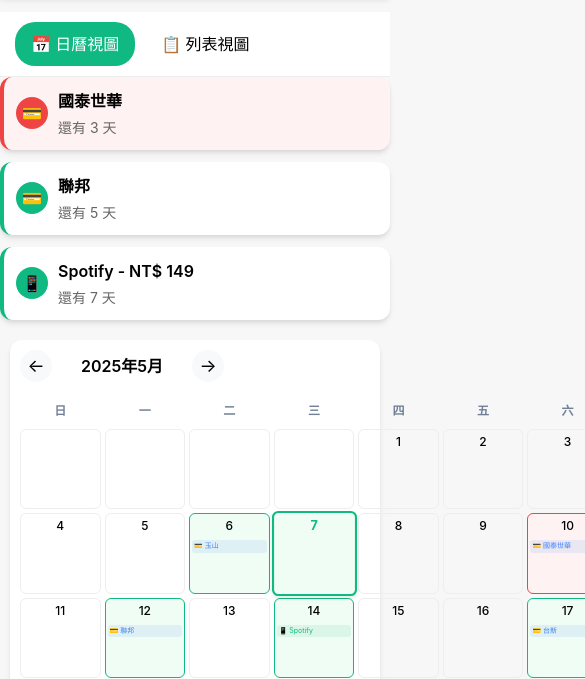
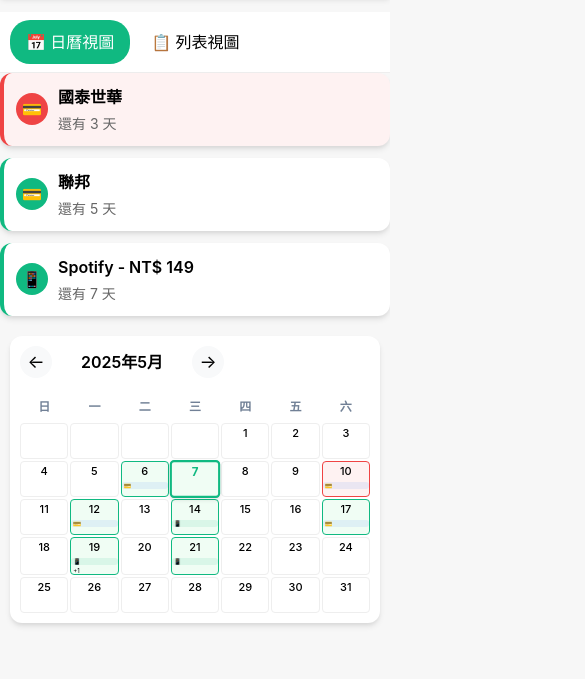
Before and after one commit to Goosebara/finance, a plain HTML site: page index.html in a window 390 px wide. Shown: the part 121-800 px from the top of the page, 585 px wide, since content can reach past the window. Drawn offline with nearby package versions, Linux system fonts and the light colour scheme.

Commit message:
Update index.html

```diff
--- a/index.html
+++ b/index.html
@@ -605,6 +605,81 @@ body {
     font-size: 16px;
   }
 }
+@media (max-width: 768px) {
+  .calendar-grid {
+    gap: 2px;  /* 減少日曆格子間的間距 */
+  }
+
+  .calendar-day {
+    padding: 0;
+    border-radius: 4px;
+    min-height: 36px; /* 確保在小螢幕上有最小高度 */
+    height: auto;
+    aspect-ratio: auto; /* 移除固定的寬高比 */
+    display: flex;
+    flex-direction: column;
+    justify-content: flex-start;
+  }
+
+  .day-number {
+    font-size: 11px;
+    padding: 1px 0;
+  }
+
+  .day-event {
+    font-size: 6px;
+    padding: 0px 2px;
+    margin: 0;
+    line-height: 1.2;
+    white-space: nowrap;
+    overflow: hidden;
+    text-overflow: ellipsis;
+    max-width: 100%;
+  }
+
+  /* 確保日曆網格保持為網格 */
+  .calendar-grid {
+    display: grid;
+    grid-template-columns: repeat(7, 1fr);
+    width: 100%;
+  }
+
+  /* 確保標籤不會溢出 */
+  .finance-tabs {
+    padding: 8px 10px;
+    gap: 5px;
+  }
+
+  /* 改進觸摸交互 */
+  .calendar-day, .finance-tab, .reminder-item, .event-item {
+    cursor: pointer;
+    -webkit-tap-highlight-color: rgba(0,0,0,0);
+  }
+
+  .calendar-day:active, .finance-tab:active, .reminder-item:active, .event-item:active {
+    transform: scale(0.98);
+    transition: transform 0.1s;
+  }
+}
+
+/* 為非常小的設備添加更小的斷點 */
+@media (max-width: 380px) {
+  .calendar-grid {
+    gap: 1px;
+  }
+
+  .day-number {
+    font-size: 10px;
+  }
+
+  .day-event {
+    font-size: 5px;
+  }
+
+  .banner h1 {
+    font-size: 1.1rem;
+  }
+}
 </style>
 </head>
 <body>
@@ -899,6 +974,9 @@ function renderCalendar() {
   const daysInMonth = getDaysInMonth(currentCalendarDate);
   const firstDay = getFirstDayOfMonth(currentCalendarDate);
 
+  // 檢查是否為行動裝置
+  const isMobile = window.innerWidth <= 768;
+
   // 更新月份顯示
   document.getElementById('currentMonth').textContent = formatMonth(currentCalendarDate);
 
@@ -936,14 +1014,14 @@ function renderCalendar() {
     gridContent += `
       <div class="${dayClasses}" onclick="showDateDetail(${year}, ${month}, ${day})">
         <div class="day-number">${day}</div>
-        ${events.slice(0, 2).map(event => `
+        ${events.slice(0, isMobile ? 1 : 2).map(event => `
           <div class="day-event ${event.type}">
             ${event.type === 'credit-card' ? '💳' :
               event.type === 'subscription' ? '📱' : '📅'}
-            ${event.name}
+            ${isMobile ? '' : event.name}
           </div>
         `).join('')}
-        ${events.length > 2 ? `<div class="day-event">+${events.length - 2} 更多</div>` : ''}
+        ${events.length > (isMobile ? 1 : 2) ? `<div class="day-event">+${events.length - (isMobile ? 1 : 2)}</div>` : ''}
       </div>
     `;
   }
@@ -1139,9 +1217,58 @@ function addTouchSupport() {
   });
 }
 
+// 增強行動裝置響應性
+function enhanceMobileResponsiveness() {
+  // 根據螢幕大小調整日曆
+  function adjustForScreenSize() {
+    const isMobile = window.innerWidth <= 768;
+    const isVerySmall = window.innerWidth <= 380;
+
+    // 調整日期事件顯示
+    document.querySelectorAll('.day-event').forEach(event => {
+      if (isMobile) {
+        event.classList.add('mobile-view');
+      } else {
+        event.classList.remove('mobile-view');
+      }
+    });
+
+    // 調整日曆日期大小
+    document.querySelectorAll('.calendar-day').forEach(day => {
+      if (isVerySmall) {
+        day.classList.add('very-small-screen');
+      } else {
+        day.classList.remove('very-small-screen');
+      }
+    });
+  }
+
+  // 在調整大小和加載時調用
+  window.addEventListener('resize', adjustForScreenSize);
+  adjustForScreenSize();
+
+  // 為觸控裝置動態添加特定樣式
+  if ('ontouchstart' in window) {
+    const style = document.createElement('style');
+    style.textContent = `
+      .calendar-day, .finance-tab, .reminder-item {
+        -webkit-tap-highlight-color: rgba(0,0,0,0);
+      }
+      .calendar-day:active, .finance-tab:active, .reminder-item:active {
+        background-color: rgba(16, 185, 129, 0.1);
+      }
+    `;
+    document.head.appendChild(style);
+  }
+}
+
 // 頁面載入時初始化
 document.addEventListener('DOMContentLoaded', function() {
   renderCalendar();
+  enhanceMobileResponsiveness();
+
+  // 添加視窗大小改變時重新渲染日曆
+  window.addEventListener('resize', renderCalendar);
 
   // 觸摸支援
   if ('ontouchstart' in window) {
```
